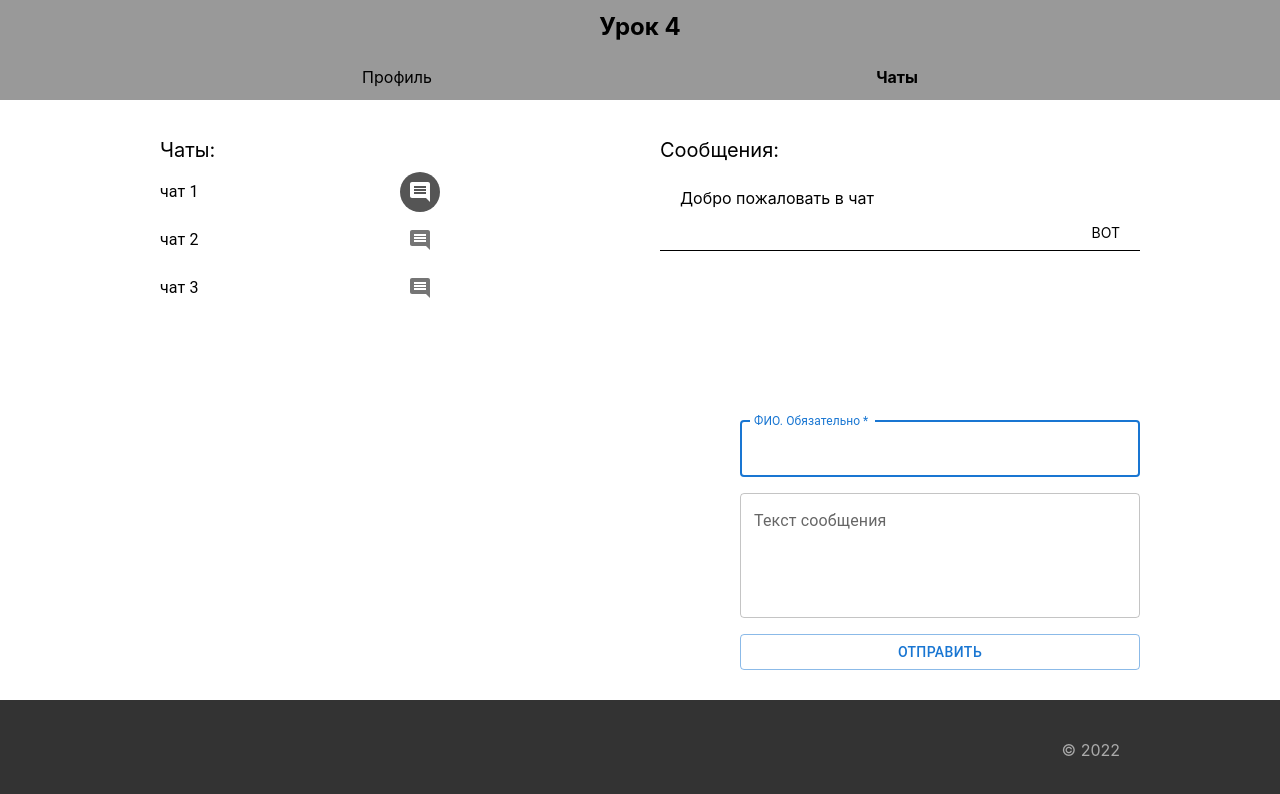
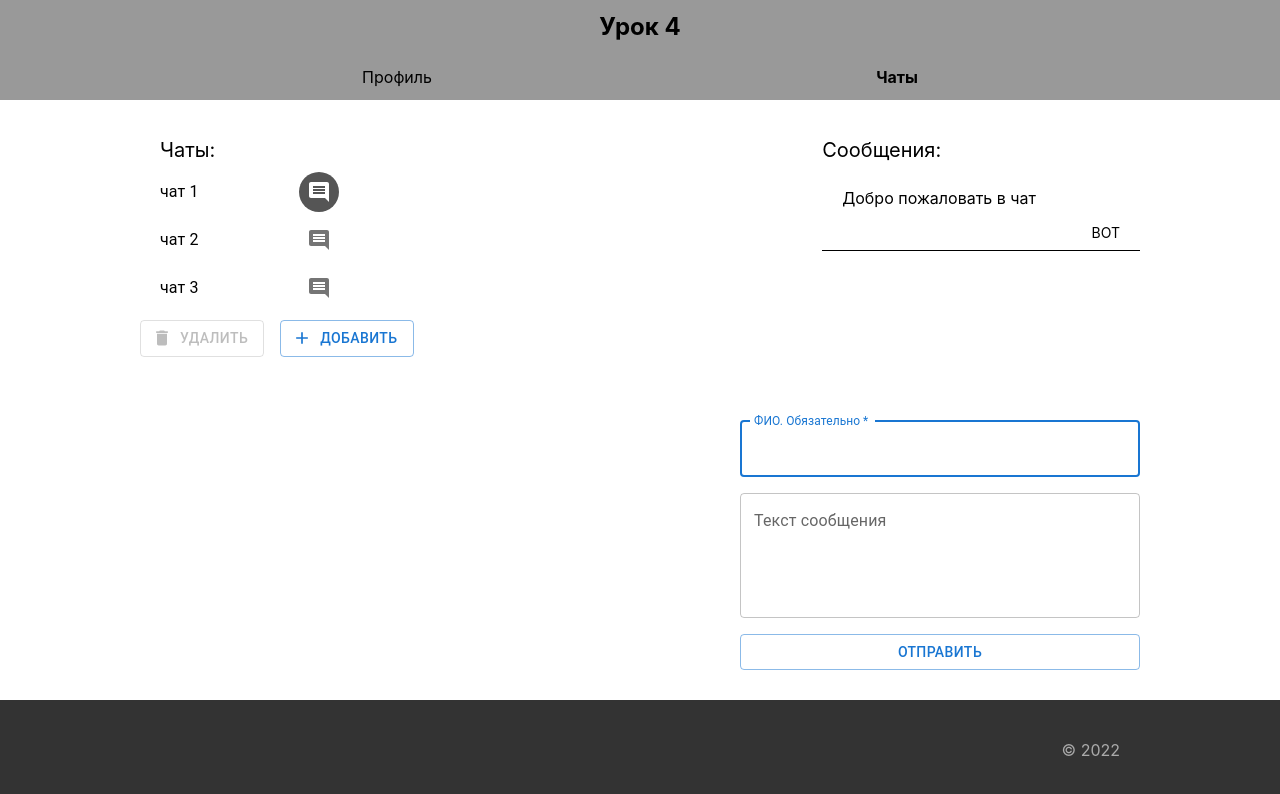
Before and after one commit to anlesem/HW, a React (Create React App) app: page /chats/1 in a window 1280 px wide. Shown: the top 794 px of the page. Built offline with nearby package versions, Linux system fonts and the light colour scheme.

Commit message:
Добавление чата

```diff
--- a/src/components/ChatList/ChatList.jsx
+++ b/src/components/ChatList/ChatList.jsx
@@ -1,4 +1,3 @@
-import React from 'react';
 import { NavLink } from 'react-router-dom';
 
 import style from './ChatList.module.scss';
@@ -10,6 +9,7 @@ import IconButton from '@mui/material/IconButton';
 import CommentIcon from '@mui/icons-material/Comment';
 
 export const ChatList = ({ chats }) => {
+
    return (
       <div className={style.chatList}>Чаты:
          <List sx={{ width: '100%', maxWidth: 360, bgcolor: 'background.paper' }}>
--- /dev/null
+++ b/src/components/ChatManager/ChatManager.jsx
@@ -0,0 +1,18 @@
+import Stack from '@mui/material/Stack';
+import Button from '@mui/material/Button';
+import AddIcon from '@mui/icons-material/Add';
+import DeleteIcon from '@mui/icons-material/Delete';
+
+export const ChatManager = ({ addChat }) => {
+
+   return (
+      <Stack direction="row" spacing={2}>
+         <Button variant="outlined" startIcon={<DeleteIcon />} disabled>
+            Удалить
+         </Button>
+         <Button variant="outlined" startIcon={<AddIcon />} onClick={() => addChat()}>
+            Добавить
+         </Button>
+      </Stack>
+   );
+};
--- a/src/components/Form/Form.jsx
+++ b/src/components/Form/Form.jsx
@@ -5,6 +5,7 @@ import Button from '@mui/material/Button';
 import TextField from '@mui/material/TextField';
 
 export const Form = ({ addMessage }) => {
+
    const [author, setAuthor] = useState('');
    const [text, setText] = useState('');
    const myRef = useRef(null);
--- a/src/components/MessageList/MessageList.jsx
+++ b/src/components/MessageList/MessageList.jsx
@@ -1,7 +1,6 @@
 import style from './MessageList.module.scss';
 
 export const MessageList = (props) => {
-
    return (
       <ul className={style.messages}>Сообщения:
          {props.message.map((item, idx) => {
--- a/src/pages/App/App.jsx
+++ b/src/pages/App/App.jsx
@@ -1,11 +1,10 @@
 import React from 'react';
-import { BrowserRouter, Route, Routes } from 'react-router-dom';
+import { BrowserRouter, Navigate, Route, Routes } from 'react-router-dom';
 
 import style from './App.module.scss';
 
 import { Header } from '../../components/Header/Header';
 import { Profile } from '../Profile/Profile';
-import { NotFound } from '../NotFound/NotFound';
 import { Footer } from '../../components/Footer/Footer';
 
 // const Chats = React.lazy(() => import('../Chats/Chats'));
@@ -30,7 +29,7 @@ export default function App() {
 							<Chats />
 						</React.Suspense>
 					} />
-					<Route path="*" element={<NotFound />} />
+					<Route path="*" element={<Navigate to="/" />} />
 				</Routes>
 			</BrowserRouter>
 			<Footer />
--- a/src/pages/Chats/Chats.jsx
+++ b/src/pages/Chats/Chats.jsx
@@ -1,9 +1,10 @@
-import { useState, useEffect } from 'react';
-import { useParams, Redirect } from 'react-router-dom';
+import { useState, useEffect, useCallback } from 'react';
+import { useParams, useNavigate } from 'react-router-dom';
 import { nanoid } from 'nanoid';
 
 
 import { ChatList } from '../../components/ChatList/ChatList';
+import { ChatManager } from '../../components/ChatManager/ChatManager';
 import { MessageList } from '../../components/MessageList/MessageList';
 import { Form } from '../../components/Form/Form';
 
@@ -52,44 +53,67 @@ const defaultChats = [
 export const Chats = () => {
    const [messages, setMessages] = useState(defaultMessages);
    const [chats, setChats] = useState(defaultChats);
-   const { chatId } = useParams('1');
+   const navigate = useNavigate();
+   const { chatId } = useParams();
 
-
-   const sendMassage = (author, text) => {
+   const sendMassage = useCallback((author, text) => {
       if (author || text) {
-         setMessages((prevMessages) => [...prevMessages[`chat${chatId}`], {
+         setMessages((prevMessages) => ({
+            ...prevMessages,
+            [`chat${chatId}`]: [...prevMessages[`chat${chatId}`], {
                id: nanoid(),
                author: author,
                text: text,
-         }]);
+            }],
+         }));
       }
+   }, [chatId]);
+
+   const addChat = () => {
+      let number = chats.length + 1;
+
+      setChats((chats) => ([
+         ...chats, {
+            id: `${number}`,
+            name: `чат ${number}`,
+         },
+      ]));
+      setMessages((prevMessages) => ({
+         ...prevMessages,
+         [`chat${number}`]: [{
+            id: '1',
+            author: 'BOT',
+            text: 'Добро пожаловать в чат',
+         }],
+      }));
    }
 
-   // useEffect(() => {
-   //    // console.log(messages[`chat${chatId}`]);
+   useEffect(() => {
+      if (!messages[`chat${chatId}`]) {
+         return navigate("/chats");
+      }
 
-   //    if (messages[`chat${chatId}`].length && messages[`chat${chatId}`][messages[`chat${chatId}`].length - 1].author !== 'BOT') {
-   //       const timeout = setTimeout(
-   //          () =>
-   //             sendMassage('BOT', 'Im BOT'),
-   //          1000
-   //       );
+      if (messages[`chat${chatId}`].length && messages[`chat${chatId}`][messages[`chat${chatId}`].length - 1].author !== 'BOT') {
+         const timeout = setTimeout(
+            () =>
+               sendMassage('BOT', 'Im BOT'),
+            1000
+         );
 
-   //       return () => {
-   //          clearTimeout(timeout);
-   //       };
-   //    }
-   // }, [messages]);
-
-   // if (!messages[`chat${chatId}`]) {
-   //    return <Redirect to="/" />;
-   // }
+         return () => {
+            clearTimeout(timeout);
+         };
+      }
+   }, [chatId, messages, navigate, sendMassage]);
 
    return (
+      <div className={style.main}>
          <div className={style.chats}>
             <ChatList chats={chats} />
+            <ChatManager addChat={addChat} />
+         </div>
          <Form addMessage={sendMassage} />
-         <MessageList message={chatId ? messages[`chat${chatId}`] : []} />
+         <MessageList message={chatId && messages[`chat${chatId}`] ? messages[`chat${chatId}`] : []} />
       </div>
    );
 }
--- a/src/pages/Chats/Chats.module.scss
+++ b/src/pages/Chats/Chats.module.scss
@@ -1,4 +1,4 @@
-.chats {
+.main {
    position: relative;
    max-width: 1000px;
    margin: 0 auto;
@@ -7,3 +7,7 @@
    display: flex;
    justify-content: space-between;
 }
+
+.chats {
+   width: 100%;
+}
```
Lines whose indentation alone changed are shown as unchanged.
